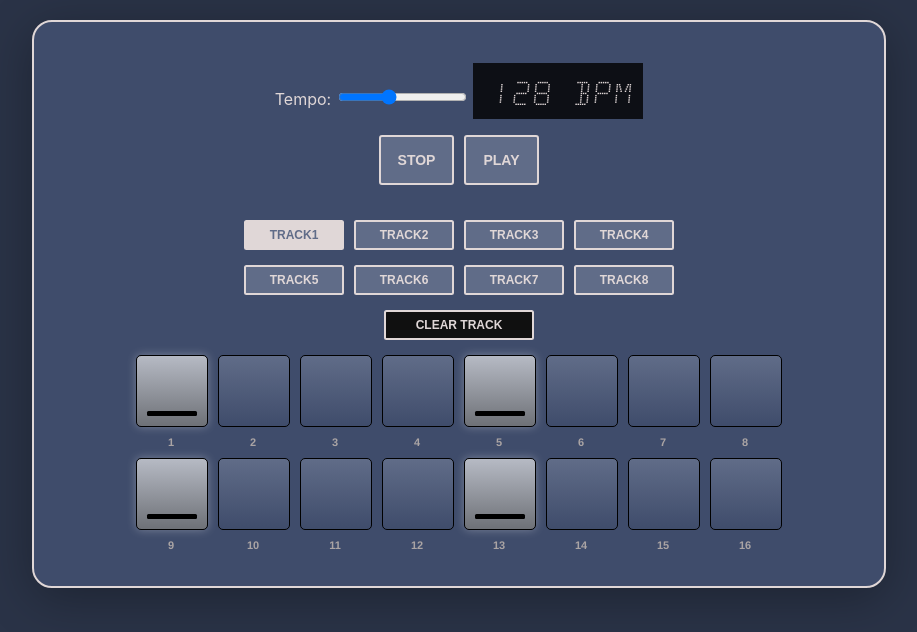
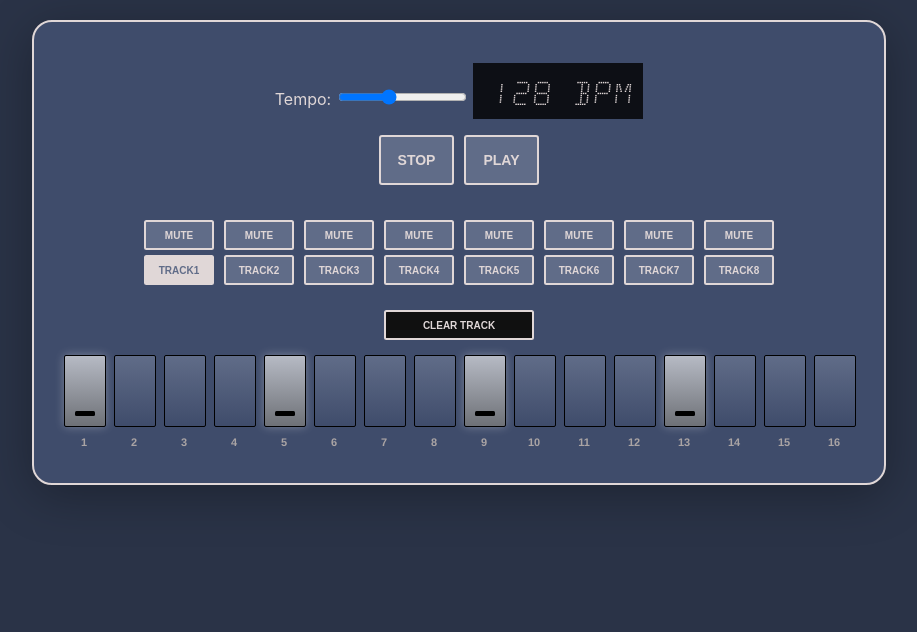
Before and after one commit to tbeaulieu/drummachine, a React (Create React App) app: page / in a window 1280 px wide. Shown: the top 632 px of the page, without its empty margins (181-1098 px from the left). Built offline with nearby package versions, Linux system fonts and the light colour scheme; no server answers.

Commit message:
Layout + Mutes work
Made it 16 steps in a row vs. 8x8.

Added per track muting

```diff
--- a/src/App.css
+++ b/src/App.css
@@ -57,7 +57,7 @@ body{
 
 .trackselection-wrapper{
   height: 60px;
-  width: 450px;
+  width: 700px;
   display:inline-block;
   margin: 30px 0;
 }
@@ -67,18 +67,18 @@ body{
   height: 50px;
 }
 .trackselector-wrapper{
-  width:100px;
-  height:35px;
+  width:70px;
+  height:70px;
   display:inline-block;
   padding:5px;
 }
 
 .trackselector-wrapper button,
 .clearcontrols button{
-  width: 100px;
+  width: 70px;
   height: 30px;
   line-height: 25px;
-  font-size: 12px;
+  font-size: 10px;
   font-weight: 700;
   appearance: none;
   padding:none;
@@ -89,6 +89,7 @@ body{
   -webkit-appearance: none;
   border-radius:2.5px;
   cursor: pointer;
+  margin: 0 0 5px;
 }
 
 .clearcontrols button{
@@ -101,6 +102,10 @@ body{
   background-color: #e0d7d7;
   color: #606c88;
   transition: background-color .1s, color .1s;
+}
+.trackselector-wrapper button[data-muted=true]{
+  background-color: #101010;
+  color: #606C88;
 }
 .volumeslider{
   display:inline-block;
@@ -122,23 +127,24 @@ body{
   /* border:5px solid #aaa4a4; */
   border-radius: 8px;
   display:inline-block;
-  padding: 0 50px;
+  padding: 0 0px;
 }
 
 .sequencer-button-wrapper{
   display:inline-block;
   margin: 0 0 10px;
+  width: 50px;
 }
 .sequencer--button{
   position:relative;
   height:70px;
-  width:70px;
+  width:40px;
   border:1px solid #000;
   display:inline-block;
   margin: 0 5px;
   font-size: 24px;
   line-height:70px;
-  border-radius:5px;
+  border-radius:2px;
   background: linear-gradient(to bottom, #606c88 0%,#3f4c6b 100%);
   cursor: pointer;
 }
@@ -159,7 +165,7 @@ body{
 
 .sequencer-button-wrapper:nth-of-type(4n+1) .sequencer--button::after{
   content:'';
-  width: 50px;
+  width: 20px;
   height: 5px;
   border-radius: 1.5px;
   display:block;
@@ -172,7 +178,6 @@ body{
 .sequencer-button-wrapper label{
   position:relative;
   display:block;
-  width:70px;
   text-align:center;
   margin: 5px 5px 0;
   font-size: 11px;
@@ -180,26 +185,3 @@ body{
   font-weight:800;
   font-family: Helvetica, sans-serif;
 }
-
-
-.spinner{
-  position: absolute;
-  top: 50vh;
-  left: 0;
-  width:100%;
-  text-align:center;
-  z-index: 999;
-  animation: spin 2s infinite linear;
-}
-
-@keyframes spin{
-  0%{
-    transform: rotate(0deg) scale(.1);
-  }
-  50%{
-    transform: rotate(360deg) scale(2);
-  }
-  100%{
-    transform: rotate(0deg) scale(.1);
-  }
-}
--- a/src/App.js
+++ b/src/App.js
@@ -28,49 +28,57 @@ function ClearTrack(props){
     "notes": [1,0,0,0,1,0,0,0,1,0,0,0,1,0,0,0],
     "volume": 127,
     "sample": "./samples/909/BD.wav",
-    "trkLength": 16
+    "trkLength": 16,
+    "muted": 0
   },
   "track2":{
     "notes": [0,0,0,0,1,0,0,0,0,0,0,0,1,0,0,0],
     "volume": 127,
     "sample": "./samples/909/Snaredrum.wav",
-    "trkLength": 16
+    "trkLength": 16,
+    "muted": 0
   },
   "track3":{
     "notes": [0,0,0,0,1,0,0,1,1,0,0,0,0,0,0,0],
     "volume": 127,
     "sample": "./samples/909/Rimshot.wav",
-    "trkLength": 16
+    "trkLength": 16,
+    "muted": 0
   },
   "track4":{
     "notes": [0,0,0,0,0,0,0,0,0,0,0,0,0,1,0,1],
     "volume": 127,
     "sample": "./samples/909/Clap.wav",
-    "trkLength": 16
+    "trkLength": 16,
+    "muted": 0
   },
   "track5":{
     "notes": [1,1,0,1,1,1,0,1,1,1,0,1,1,1,0,1],
     "volume": 127,
     "sample": "./samples/909/CH.wav",
-    "trkLength": 16
+    "trkLength": 16,
+    "muted": 0
   },
   "track6":{
     "notes": [0,0,1,0,0,0,1,0,0,0,1,0,0,0,1,0],
     "volume": 127,
     "sample": "./samples/909/OH.wav",
-    "trkLength": 16
+    "trkLength": 16,
+    "muted": 0
   },
   "track7":{
     "notes": [0,0,0,0,0,0,0,0,0,0,0,0,0,0,0,0],
     "volume": 127,
     "sample": "./samples/909/Crash.wav",
-    "trkLength": 16
+    "trkLength": 16,
+    "muted": 0
   },
   "track8":{
     "notes": [0,0,0,0,0,0,0,0,0,0,0,0,0,0,0,0],
     "volume": 127,
     "sample": "./samples/909/Ride.wav",
-    "trkLength": 16
+    "trkLength": 16,
+    "muted": 0
   }
 }
 
@@ -108,6 +116,7 @@ class App extends Component {
       currenttrack: "track1",
       currentnotes: [],
       volume: [],
+      muted: [false,false,false,false,false,false,false,false],
       transportTime: ""
     }
   }
@@ -115,7 +124,7 @@ class App extends Component {
   //LOOP SECTION
 
   loop1 = new Tone.Sequence(function(time, step){
-      if(sequence.track1.notes[step] > 0){
+      if(sequence.track1.notes[step] > 0 && !sequence.track1.muted){
         sounds.get("track1").start(time)
       }
     Tone.Draw.schedule(function(){
@@ -130,43 +139,43 @@ class App extends Component {
   }, createTrackArray(sequence.track1.trkLength), "16n").start(0);  //array controls pattern length
 
   loop2 = new Tone.Sequence(function(time, step){
-      if(sequence.track2.notes[step] > 0){
+      if(sequence.track2.notes[step] > 0 && !sequence.track2.muted){
         sounds.get("track2").start(time)
       }
   }, createTrackArray(sequence.track2.trkLength), "16n").start(0);
 
   loop3 = new Tone.Sequence(function(time, step){
-    if(sequence.track3.notes[step] > 0){
+    if(sequence.track3.notes[step] > 0 && !sequence.track3.muted){
       sounds.get("track3").start(time)
     }
   }, createTrackArray(sequence.track3.trkLength), "16n").start(0);
 
   loop4 = new Tone.Sequence(function(time, step){
-    if(sequence.track4.notes[step] > 0){
+    if(sequence.track4.notes[step] > 0 && !sequence.track4.muted){
       sounds.get("track4").start(time)
     }
   }, createTrackArray(sequence.track4.trkLength), "16n").start(0);
 
   loop5 = new Tone.Sequence(function(time, step){
-    if(sequence.track5.notes[step] > 0){
+    if(sequence.track5.notes[step] > 0 && !sequence.track5.muted){
       sounds.get("track5").start(time)
     }
   }, createTrackArray(sequence.track5.trkLength), "16n").start(0);
 
   loop6 = new Tone.Sequence(function(time, step){
-    if(sequence.track6.notes[step] > 0){
+    if(sequence.track6.notes[step] > 0 && !sequence.track6.muted){
       sounds.get("track6").start(time)
     }
   }, createTrackArray(sequence.track6.trkLength), "16n").start(0);
 
   loop7 = new Tone.Sequence(function(time, step){
-    if(sequence.track7.notes[step] > 0){
+    if(sequence.track7.notes[step] > 0 && !sequence.track7.muted){
       sounds.get("track7").start(time)
     }
   }, createTrackArray(sequence.track7.trkLength), "16n").start(0);
 
   loop8 = new Tone.Sequence(function(time, step){
-    if(sequence.track8.notes[step] > 0){
+    if(sequence.track8.notes[step] > 0 && !sequence.track8.muted){
       sounds.get("track8").start(time)
     }
   }, createTrackArray(sequence.track8.trkLength), "16n").start(0);
@@ -182,13 +191,13 @@ class App extends Component {
     this.setState({playstate: 0});
     Tone.Transport.stop(0);
     Tone.Transport.position = "0:0:0";
-    Tone.Transport.on("stop", () => {
-      // setTimeout(() => {
-      //     this.setState({
-      //       litNote: -1;
-      //     })
-      // }, 100);
-    })
+    // Tone.Transport.on("stop", () => {
+    //   // setTimeout(() => {
+    //   //     this.setState({
+    //   //       litNote: -1;
+    //   //     })
+    //   // }, 100);
+    // })
     for(let i=0;i<document.querySelectorAll('.sequencer--button').length; i += 1){
       document.querySelectorAll('.sequencer--button')[i].classList.remove('chase');
     }
@@ -224,6 +233,17 @@ class App extends Component {
       sounds.get(key).start();
     }
   }
+  muteTrack=(event, index, key)=>{
+    console.log(index);
+    let muteArray = this.state.muted;
+    muteArray[index] = !this.state.muted[index];
+    this.setState((prevState)=>({
+      muted: muteArray
+    }));
+    sequence[key].muted = !sequence[key].muted;
+    console.log(sequence[key].muted);
+  }
+
   clearTrack=()=>{
     const cleared = [0,0,0,0,0,0,0,0,0,0,0,0,0,0,0,0];
     this.setState({
@@ -267,6 +287,8 @@ class App extends Component {
           currenttrack = {this.state.currenttrack}
           sequence = {sequence}
           switchTrack = {this.switchTrack}
+          muteTrack = {this.muteTrack}
+          muted = {this.state.muted}
         />
         {/* <MixerControls
           tracks={this.state.tracks}
--- a/src/components/trackselection.js
+++ b/src/components/trackselection.js
@@ -5,8 +5,11 @@ class TrackSelection extends Component{
     render(){
         return(
             <div className="trackselection-wrapper">
-                {Object.keys(this.props.sequence).map((key)=>
-                        <div key={key} className="trackselector-wrapper"><button onClick={(event)=>this.props.switchTrack(event, key)} data-selected={this.props.currenttrack === key && "true"}>{key}</button></div>
+                {Object.keys(this.props.sequence).map((key, index)=>
+                        <div key={key} className="trackselector-wrapper">
+                            <button className="mute" onClick={(event)=>this.props.muteTrack(event, index, key)} data-muted={this.props.muted[index]}>MUTE</button>
+                            <button onClick={(event)=>this.props.switchTrack(event, key)} data-selected={this.props.currenttrack === key && "true"}>{key}</button>
+                        </div>
                 )}
             </div>
         )
```
